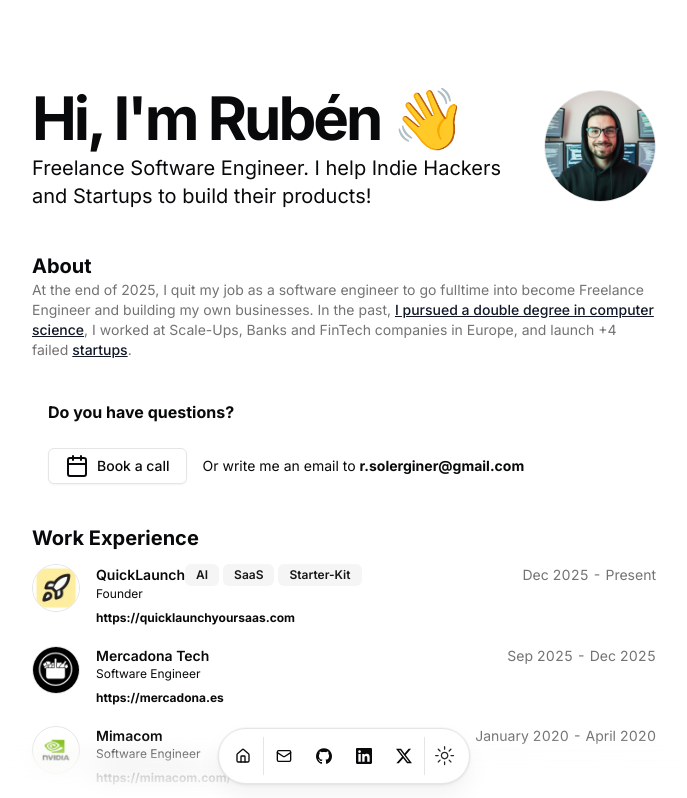
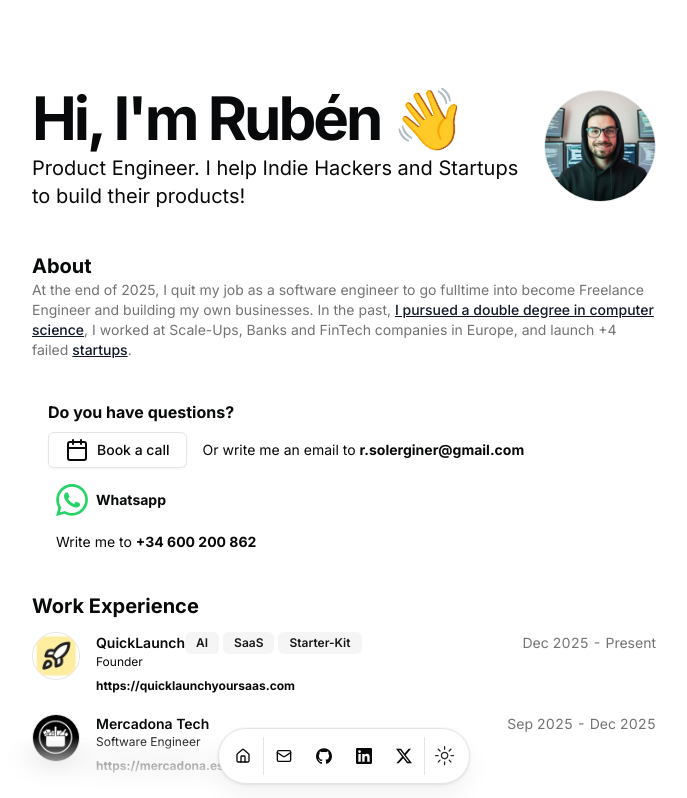
Before and after one commit to RSginer/website, a Next.js app: page / in a window 1280 px wide. Shown: the top 798 px of the page, without its empty margins (296-983 px from the left). Built offline with nearby package versions, Linux system fonts and the light colour scheme.

Commit message:
add icno

```diff
--- a/src/components/buttons-section.tsx
+++ b/src/components/buttons-section.tsx
@@ -1,6 +1,6 @@
 "use client";
 
-import { Calendar, Mail } from "lucide-react";
+import { Calendar } from "lucide-react";
 import { Button } from "./ui/button";
 import BlurFade from "./magicui/blur-fade";
 const BLUR_FADE_DELAY = 0.04;
@@ -8,7 +8,7 @@
   return (
     <section className="w-full flex">
       <BlurFade className="" delay={BLUR_FADE_DELAY * 4.5}>
-        <p className="pl-4 text-md font-bold mb-6">Do you have questions?</p>
+        <p className="pl-4 text-md font-bold mb-2">Do you have questions?</p>
         <div className="flex items-center gap-4">
           <Button
             onClick={() => {
@@ -28,6 +28,19 @@
             </a>
           </span>
         </div>
+        <div className="pl-6">
+          <p className="text-sm font-bold mb-4 mt-4 flex items-center gap-2">
+            {" "}
+            <img src="/whatsapp.svg" className="w-8 h-8" alt="Whatsapp logo" />
+            Whatsapp
+          </p>
+          <p className="text-sm">
+            Write me to{" "}
+            <a className="font-bold" href="https://wa.me/34600200862">
+              +34 600 200 862
+            </a>
+          </p>
+        </div>
       </BlurFade>
     </section>
   );
--- a/src/data/resume.tsx
+++ b/src/data/resume.tsx
@@ -8,7 +8,7 @@
   location: "Valencia, Spain",
   locationLink: "https://www.google.com/maps/place/valencia",
   description:
-    "Freelance Software Engineer. I help Indie Hackers and Startups to build their products!",
+    "Product Engineer. I help Indie Hackers and Startups to build their products!",
   summary:
     "At the end of 2025, I quit my job as a software engineer to go fulltime into become Freelance Engineer and building my own businesses. In the past, [I pursued a double degree in computer science](/#education), I worked at Scale-Ups, Banks and FinTech companies in Europe, and launch +4 failed [startups](/#startups).",
   avatarUrl: "/me.jpeg",
```
Also changed, not shown: public/whatsapp.svg (added).
